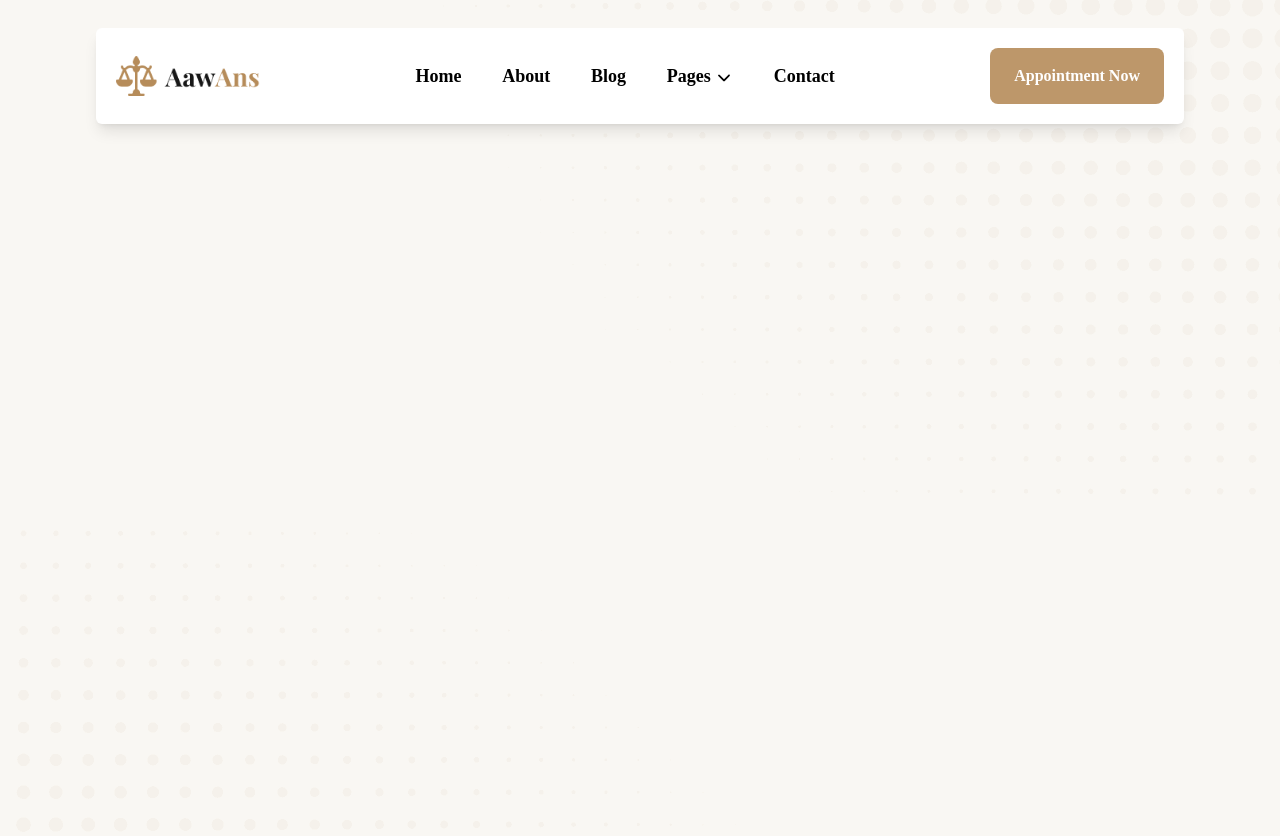
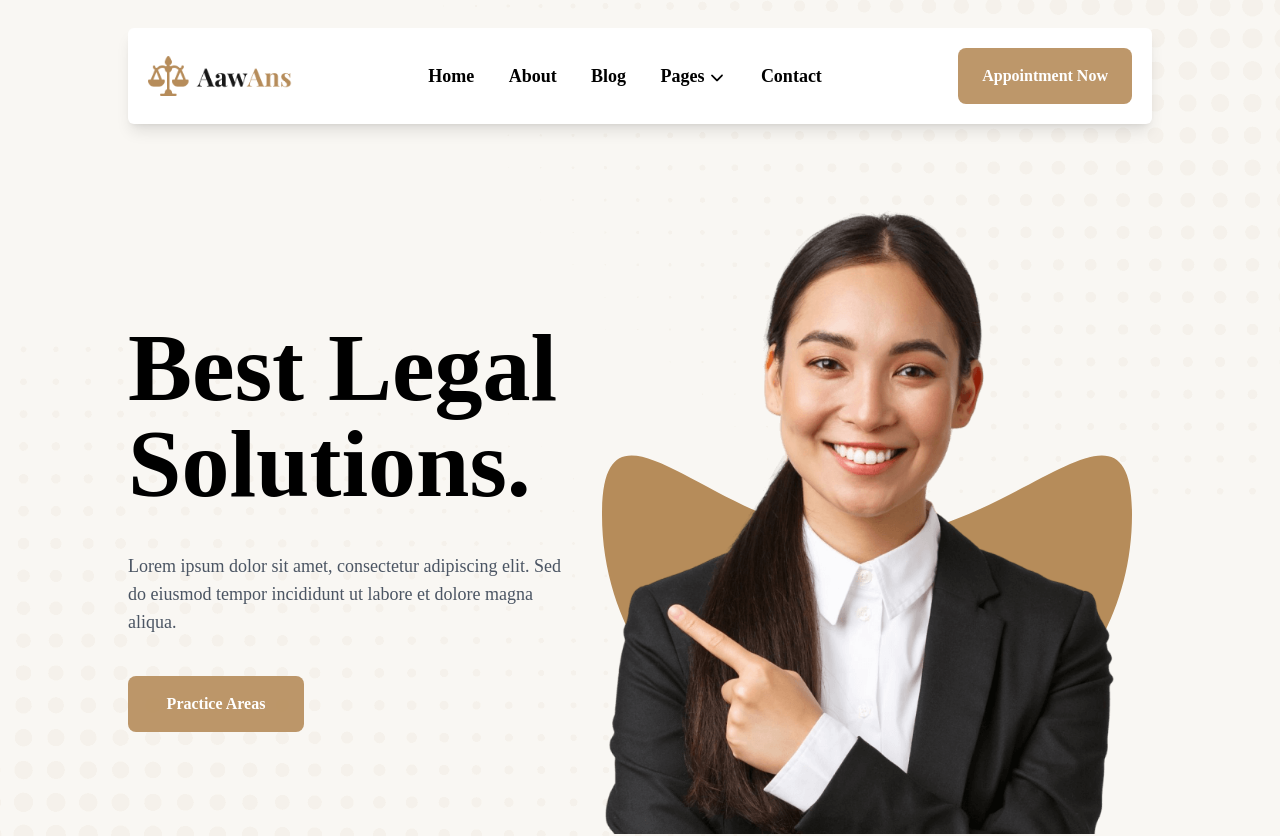
Before and after one commit to dm-mensavi/aawans-zaptek, a React (Create React App) app: page / in a window 1280 px wide. Shown: the top 836 px of the page. Built offline with nearby package versions, Linux system fonts and the light colour scheme.

Commit message:
Add hero section

```diff
--- a/src/App.js
+++ b/src/App.js
@@ -1,7 +1,7 @@
 import ReactDOM from "react-dom/client";
 import { BrowserRouter, Routes, Route } from "react-router-dom";
 import Layout from "./Pages/Layout";
-import Home from "./Pages/Home";
+import Home from "./Pages/Home/Home";
 import Contact from "./Pages/Contact";
 import NoPage from "./Pages/Nopage";
 import About from "./Pages/About";
--- a/src/Pages/Home.js
+++ /dev/null
@@ -1,15 +0,0 @@
-import React from 'react';
-import { heroSectionStyles } from '../Styles/HeaderStyle';
-
-function Home() {
-
-  return (
-    <div style={heroSectionStyles} className='w-full'>
-      <section >
-        {/* Content for this section */}
-      </section>
-    </div>
-  );
-}
-
-export default Home;
--- /dev/null
+++ b/src/Pages/Home/HeroSection.js
@@ -0,0 +1,43 @@
+import React from "react";
+import { Link } from "react-router-dom";
+import heroImage from "../../public/hero-image.png";
+import heroImageElement from "../../public/hero-image-shape.svg";
+import { heroSectionStyles } from "../../Styles/HeaderStyle";
+
+function HeroSection() {
+	return (
+		<div style={heroSectionStyles} className="w-full h-[640px] md:h-[520px] lg:h-[836px]">
+			<div className="relative pt-20 lg:pt-52 flex flex-col lg:flex-row text-center lg:justify-between h-[953px] max-w-8xl">
+				{/* First Column */}
+				<div className=" w-full text-left lg:w-1/2 lg:pl-8 xl:pl-[10%] px-6">
+					<h1 className="xl:text-8xl md:text-7xl text-5xl font-serif font-bold pt-28 mb-10">
+						Best Legal Solutions.
+					</h1>
+					<p className="text-gray-600 font-medium text-lg mb-10 max-w-lg">
+						Lorem ipsum dolor sit amet, consectetur adipiscing elit. Sed do
+						eiusmod tempor incididunt ut labore et dolore magna aliqua.
+					</p>
+					<Link to="/practice" className="btn-primary w-44 items-center">
+						Practice Areas
+					</Link>
+				</div>
+
+				{/* Second Column */}
+				<div className="w-1/2 hidden lg:flex mr-20">
+					<div className="absolute z-10">
+						<img
+							src={heroImage}
+							alt="Hero"
+							className="w-[92%] h-full max-w-xl"
+						/>
+					</div>
+					<div className="relative -top-5 xl:top-[5%] left-5 xl:-left-[0.5%] max-w-xl">
+						<img src={heroImageElement} alt="Hero" className="w-[92%] h-full" />
+					</div>
+				</div>
+			</div>
+		</div>
+	);
+}
+
+export default HeroSection;
--- /dev/null
+++ b/src/Pages/Home/Home.js
@@ -0,0 +1,13 @@
+import React from 'react';
+import HeroSection from './HeroSection';
+
+function Home() {
+
+  return (
+    <div >
+      <HeroSection />
+    </div>
+  );
+}
+
+export default Home;
--- a/src/Styles/HeaderStyle.js
+++ b/src/Styles/HeaderStyle.js
@@ -10,7 +10,7 @@ export const heroSectionStyles = {
   backgroundRepeat: 'no-repeat, no-repeat',
   backgroundAttachment: 'fixed, fixed',
   width: '100%',
-  height: '1020px',
+  // height: '953px',
 };
 
 export const sectionStyles = {
--- a/src/components/Header.js
+++ b/src/components/Header.js
@@ -1,25 +1,29 @@
-import React from 'react';
-import { sectionStyles } from '../Styles/HeaderStyle';
-import element1 from '../public/breadcrumb-element-2.svg'
-import element2 from '../public/breadcrumb-element-1.svg'
+import React from "react";
+import { sectionStyles } from "../Styles/HeaderStyle";
+import element1 from "../public/breadcrumb-element-2.svg";
+import element2 from "../public/breadcrumb-element-1.svg";
 
 function Header({ pageTitle, name }) {
 	return (
-    <div style={sectionStyles} className='relative top-0'>
-      <div className='w-full mx-auto'>
-        <div className='flex flex-col items-center pt-52'>
-          <h1 className='h2 md:h1'>{pageTitle}</h1>
-          <div className='flex'>
-            <h2>Home //<span className='text-primary'> {name}</span></h2>
+		<div style={sectionStyles} className="relative top-0">
+			<div className="w-full mx-auto">
+				<div className="flex flex-col items-center pt-52">
+					<h1 className="h2 md:h1">{pageTitle}</h1>
+					<div className="flex">
+						<h2>
+							{" "}
+							<span className="mr-2">Home</span>  //
+							<span className="text-primary ml-2"> {name}</span>
+						</h2>
 					</div>
 				</div>
 			</div>
 			{/* bread crumps elements*/}
-      <div className='absolute hidden lg:inline top-[210px] right-[10%]'>
-        <img src={element1} alt='element1' className='w-50' />
+			<div className="absolute hidden lg:inline top-[210px] right-[10%]">
+				<img src={element1} alt="element1" className="w-50" />
 			</div>
-      <div className='absolute hidden lg:inline bottom-[100px] left-[10%]'>
-        <img src={element2} alt='element1' className='w-50' />
+			<div className="absolute hidden lg:inline bottom-[100px] left-[10%]">
+				<img src={element2} alt="element1" className="w-50" />
 			</div>
 		</div>
 	);
--- a/src/components/Navbar.js
+++ b/src/components/Navbar.js
@@ -23,7 +23,7 @@ const Navbar = () => {
 		<div className='w-full mt-7 mx-auto'>
 			{/* Your Navbar Content Goes Here */}
 
-		<nav className="flex bg-white lg:w-[90%] xl:w-[85%] mx-auto rounded-md space-x-8 shadow-lg items-center justify-between p-5">
+		<nav className="flex bg-white w-[95%] lg:w-[90%] xl:w-[80%] mx-auto rounded-md space-x-8 shadow-lg items-center justify-between p-5">
 			<Link to="/">
 				<img src={logo} alt="logo" className="w-36" />
 			</Link>
```
Also changed, not shown: src/public/hero-image-shape.svg (added). Lines whose indentation alone changed are shown as unchanged.
